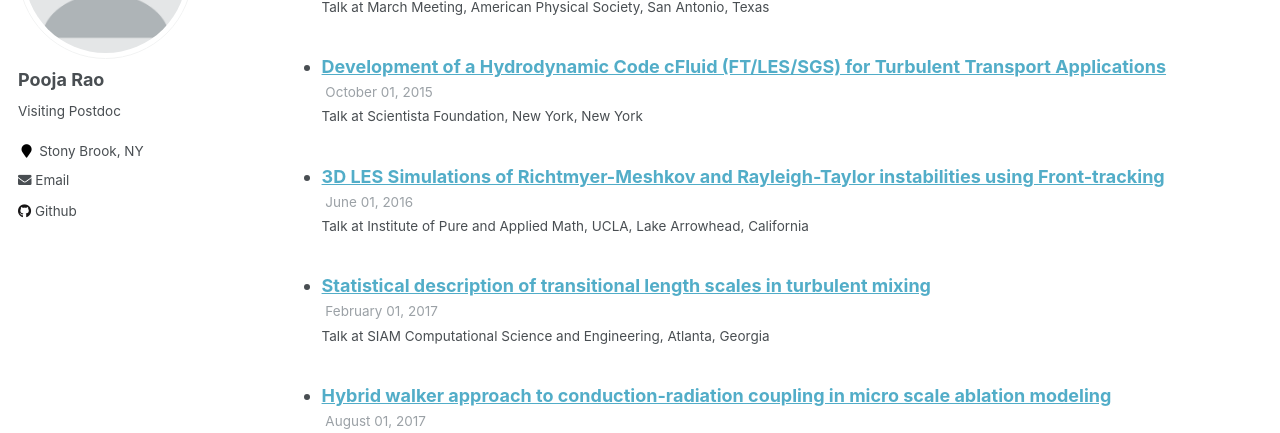
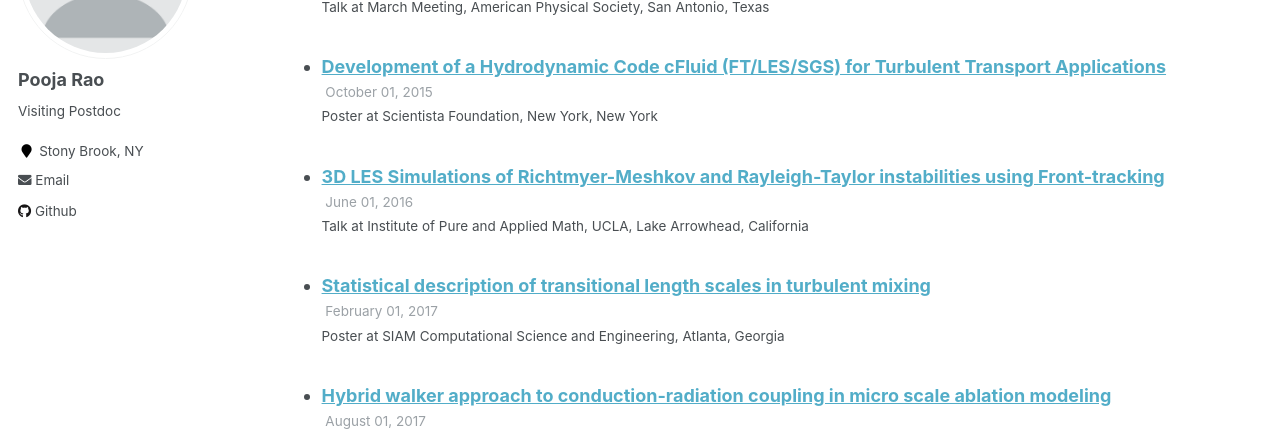
Before and after one commit to jamelvin/poojarao8.github.io, a Jekyll site: the page built from _pages/cv.md, in a window 1280 px wide and 900 px high, scrolled down 2107 px. Shown: the part 152-585 px from the top of the window. Built offline with Jekyll 4.4.1, drawn with Linux system fonts in a browser that asks for light colours.

Commit message:
fixed presentation type

```diff
--- a/_talks/05_2015_scientista.md
+++ b/_talks/05_2015_scientista.md
@@ -1,7 +1,7 @@
 ---
 title: "Development of a Hydrodynamic Code cFluid (FT/LES/SGS) for Turbulent Transport Applications"
 collection: talks
-type: "Talk"
+type: "Poster"
 permalink: /talks/05_2015_nyc
 venue: "Scientista Foundation"
 date: Oct 2015
--- a/_talks/07_2017_siamcse.md
+++ b/_talks/07_2017_siamcse.md
@@ -1,7 +1,7 @@
 ---
 title: "Statistical description of transitional length scales in turbulent mixing"
 collection: talks
-type: "Talk"
+type: "Poster"
 permalink: /talks/07_2017_siamcse
 venue: "SIAM Computational Science and Engineering"
 date: Feb 2017
```
